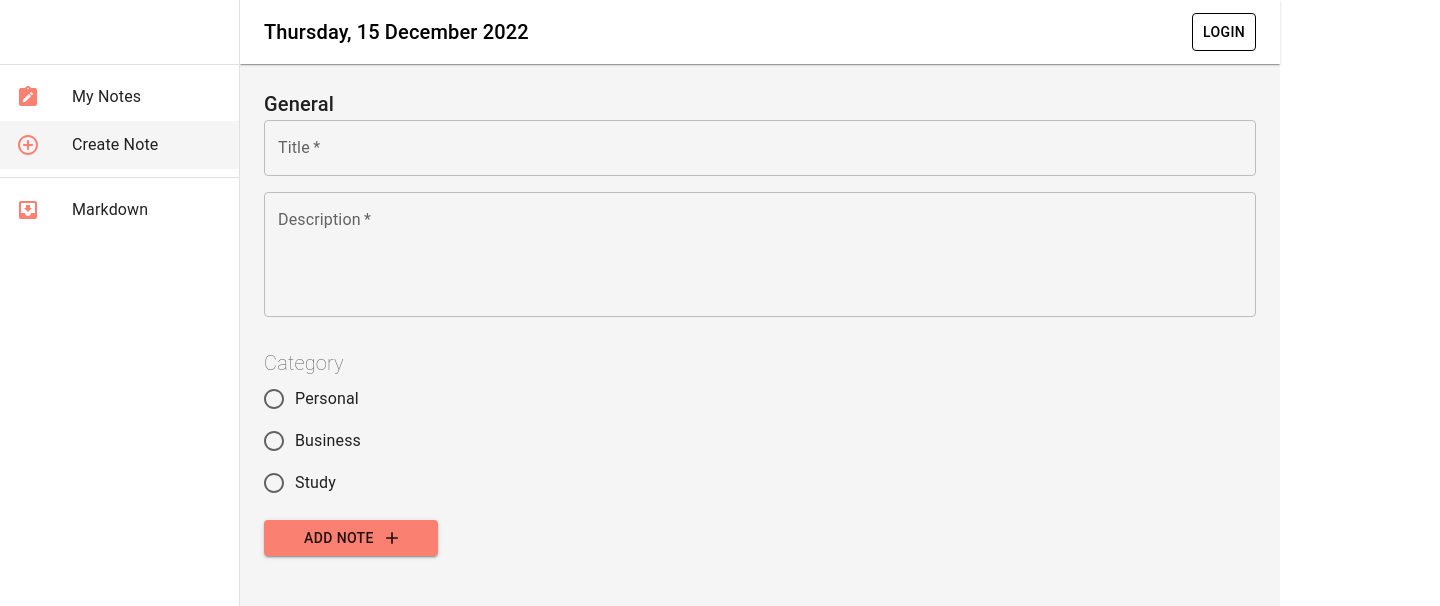
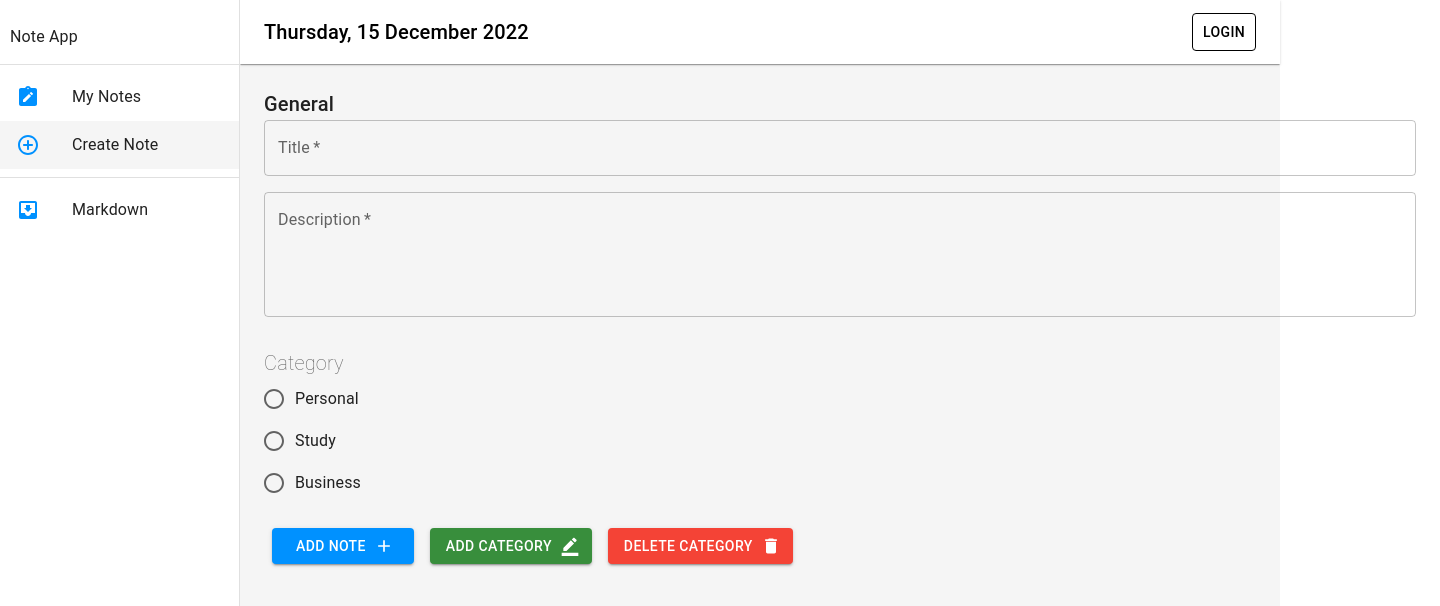
Before and after one commit to JohnnyOhms/Customize-Note-App, a React (Create React App) app: page /create in a window 1280 px wide. Shown: the top 606 px of the page, 1440 px wide, since content can reach past the window. Built offline with nearby package versions, Linux system fonts and the light colour scheme.

Commit message:
update category component added

```diff
--- a/src/App.js
+++ b/src/App.js
@@ -10,7 +10,10 @@ function App() {
   const theme = createTheme({
     palette: {
       primary: {
-        main: "#fa8072",
+        main: "#0091ff",
+      },
+      secondary: {
+        main: "#d88507",
       },
     },
   });
--- a/src/component/Routes/editor/editor.js
+++ b/src/component/Routes/editor/editor.js
@@ -1,5 +1,6 @@
 import { Container, Typography } from "@mui/material";
 import React, { useEffect, useState } from "react";
+import CategoryFormat from "../form/categoryformat";
 
 export default function NoteEditor() {
   return (
--- a/src/component/Routes/form/Create.js
+++ b/src/component/Routes/form/Create.js
@@ -5,8 +5,12 @@ import { Container, FormControl, FormControlLabel } from "@mui/material";
 import CloseIcon from "@mui/icons-material/Close";
 import { Alert, Stack } from "@mui/material";
 import AddIcon from "@mui/icons-material/Add";
+import BorderColorIcon from "@mui/icons-material/BorderColor";
 import axios from "axios";
-import { useNavigate } from "react-router-dom";
+import { Link, Navigate, useLocation, useNavigate } from "react-router-dom";
+import DeleteIcon from "@mui/icons-material/Delete";
+import { green, red } from "@mui/material/colors";
+import CategoryFormat from "./categoryformat";
 
 export default function Create() {
   const [values, setValues] = useState({
@@ -17,7 +21,31 @@ export default function Create() {
     validateDescription: false,
     validateAlert: false,
   });
+
+  const [editCategory, setEditcategory] = useState(false);
+
+  const [category, setCategory] = useState([
+    {
+      id: 1,
+      value: "personal",
+      label: "Personal",
+    },
+    {
+      id: 2,
+      value: "study",
+      label: "Study",
+    },
+    {
+      id: 3,
+      value: "business",
+      label: "Business",
+    },
+  ]);
+
   const navigation = useNavigate();
+  const { search } = useLocation();
+  const match = search.match(/type=(.*)/);
+  const type = match?.[1];
 
   const submitHandler = (e) => {
     e.preventDefault();
@@ -72,8 +100,26 @@ export default function Create() {
     }, 2000);
   };
 
+  const editCategoryState = () => {
+    setEditcategory((preveItem) => !preveItem);
+  };
+
+  const updateCategoryBtn = () => {
+    editCategoryState();
+    navigation("/create");
+  };
+
   return (
-    <Container sx={{ height: "100vh", py: 3 }}>
+    <React.Fragment>
+      {type === "updateCategory" && (
+        <CategoryFormat
+          updateCategoryBtn={updateCategoryBtn}
+          category={category}
+        />
+      )}
+      <Container sx={{ height: "100vh", width: "100vw", py: 3 }}>
+        {!editCategory && (
+          <React.Fragment>
             {values.validateAlert && (
               <Stack sx={{ width: "100%", pt: 2 }} spacing={2}>
                 <Alert
@@ -115,7 +161,10 @@ export default function Create() {
                 rows={4}
                 sx={{ mb: 2 }}
                 onChange={(e) =>
-            setValues((prev) => ({ ...prev, description: e.target.value }))
+                  setValues((prev) => ({
+                    ...prev,
+                    description: e.target.value,
+                  }))
                 }
                 error={values.validateDescription}
               />
@@ -135,17 +184,16 @@ export default function Create() {
                     setValues((prev) => ({ ...prev, category: e.target.value }))
                   }
                 >
+                  {category.map((item) => {
+                    return (
                       <FormControlLabel
-              value="personal"
+                        key={item.id}
+                        value={item.value}
                         control={<Radio />}
-              label="Personal"
+                        label={item.label}
                       />
-            <FormControlLabel
-              value="business"
-              control={<Radio />}
-              label="Business"
-            />
-            <FormControlLabel value="study" control={<Radio />} label="Study" />
+                    );
+                  })}
                 </RadioGroup>
               </FormControl>
               <br />
@@ -153,11 +201,50 @@ export default function Create() {
                 variant="contained"
                 type="submit"
                 endIcon={<AddIcon />}
-          sx={{ px: 5 }}
+                sx={{ m: 1, px: 3 }}
               >
                 Add Note
               </Button>
+
+              <Link
+                onClick={editCategoryState}
+                to="/create?type=updateCategory"
+                style={{
+                  textDecoration: "none",
+                  color: "inherit",
+                }}
+              >
+                <Button
+                  variant="contained"
+                  endIcon={<BorderColorIcon />}
+                  color="secondary"
+                  sx={{ m: 1, color: "white", bgcolor: green[700] }}
+                >
+                  Add category
+                </Button>
+              </Link>
+
+              <Link
+                onClick={editCategoryState}
+                to="/create?type=updateCategory"
+                style={{
+                  textDecoration: "none",
+                  color: "inherit",
+                }}
+              >
+                <Button
+                  variant="contained"
+                  endIcon={<DeleteIcon />}
+                  color="secondary"
+                  sx={{ m: 1, color: "white", bgcolor: red[500] }}
+                >
+                  Delete category
+                </Button>
+              </Link>
             </form>
+          </React.Fragment>
+        )}
       </Container>
+    </React.Fragment>
   );
 }
--- /dev/null
+++ b/src/component/Routes/form/categoryformat.js
@@ -0,0 +1,83 @@
+import * as React from "react";
+import Box from "@mui/material/Box";
+import Card from "@mui/material/Card";
+import Button from "@mui/material/Button";
+import { Avatar, ListItemText, ListItem, List } from "@mui/material";
+import { FormGroup, ListItemAvatar, FormControlLabel } from "@mui/material";
+import { TextField, Checkbox, FormLabel } from "@mui/material";
+import { green, grey, red } from "@mui/material/colors";
+
+export default function CategoryFormat(props) {
+  const DeleteCategory = (
+    <React.Fragment>
+      <FormLabel component="p">Select item(s) to delete</FormLabel>
+      <FormGroup>
+        {props.category.map((item) => {
+          return (
+            <FormControlLabel
+              key={item.id}
+              control={<Checkbox name={item.value} />}
+              label={item.label}
+            />
+          );
+        })}
+      </FormGroup>
+    </React.Fragment>
+  );
+
+  const AddCategory = (
+    <React.Fragment>
+      <TextField
+        id="outlined-basic"
+        label="Outlined"
+        variant="outlined"
+        fullWidth
+      />
+      <List sx={{ width: "100%", m: 0 }}>
+        <ListItem>
+          <ListItemAvatar>
+            <Avatar>A</Avatar>
+          </ListItemAvatar>
+          <ListItemText primary="" />
+        </ListItem>
+        {props.category.map((item) => {
+          return (
+            <ListItem key={item.id}>
+              <ListItemAvatar>
+                <Avatar>{item.value[0].toUpperCase()}</Avatar>
+              </ListItemAvatar>
+              <ListItemText primary={item.label} />
+            </ListItem>
+          );
+        })}
+      </List>
+    </React.Fragment>
+  );
+
+  return (
+    <Box sx={{}}>
+      <Card variant="outlined" sx={{ bgcolor: grey[200], p: 3 }}>
+        <Box
+          component="form"
+          sx={{
+            "& > :not(style)": { m: 1, width: "25ch" },
+          }}
+          noValidate
+          autoComplete="off"
+        >
+          {AddCategory}
+          {/* {DeleteCategory} */}
+          <Button
+            variant="contained"
+            size="small"
+            //   endIcon={<BorderColorIcon />}
+            sx={{ my: 1, bgcolor: red[500] }}
+            onClick={props.updateCategoryBtn}
+          >
+            update
+          </Button>
+        </Box>
+      </Card>
+    </Box>
+  );
+}
--- a/src/component/Routes/notes/notes.js
+++ b/src/component/Routes/notes/notes.js
@@ -37,12 +37,12 @@ export default class Notes extends Component {
   render() {
     return (
       <Container>
-        <Masonry
+        {/* <Masonry
           breakpointCols={3}
           className="my-masonry-grid"
           columnClassName="my-masonry-grid_column"
-        >
-          {/* <Grid container spacing={1}> */}
+        > */}
+        <Grid container spacing={1}>
           {this.state.notes
             .slice(0)
             .reverse()
@@ -51,8 +51,8 @@ export default class Notes extends Component {
                 <NoteCard note={note} handleDelete={this.handleDelete} />
               </Grid>
             ))}
-          {/* </Grid> */}
-        </Masonry>
+        </Grid>
+        {/* </Masonry> */}
       </Container>
     );
   }
--- a/src/component/layout/layout.js
+++ b/src/component/layout/layout.js
@@ -1,5 +1,4 @@
 import * as React from "react";
-import { useState } from "react";
 import PropTypes from "prop-types";
 import AppBar from "@mui/material/AppBar";
 import Box from "@mui/material/Box";
@@ -58,12 +57,25 @@ function Layout(props) {
 
   const style = {
     colorBg: "#f5f5f5",
-    colorIcon: "#fa8072",
+    colorIcon: "#0091ff",
   };
 
   const drawer = (
     <div>
       <Toolbar />
+      <ListItem
+        disablePadding
+        sx={{
+          position: "absolute",
+          top: 25,
+          left: 10,
+          fontSize: "",
+        }}
+      >
+        <Typography sx={{ p: 0, m: 0 }} varaint="body" component="p">
+          Note App
+        </Typography>
+      </ListItem>
       <Divider />
       <List>
         {menuItems.map((item, index) => (
--- a/src/index.css
+++ b/src/index.css
@@ -2,6 +2,7 @@
   margin: 0;
   padding: 0;
   box-sizing: border-box;
+
 }
 
 .my-masonry-grid {
```
Lines whose indentation alone changed are shown as unchanged.
